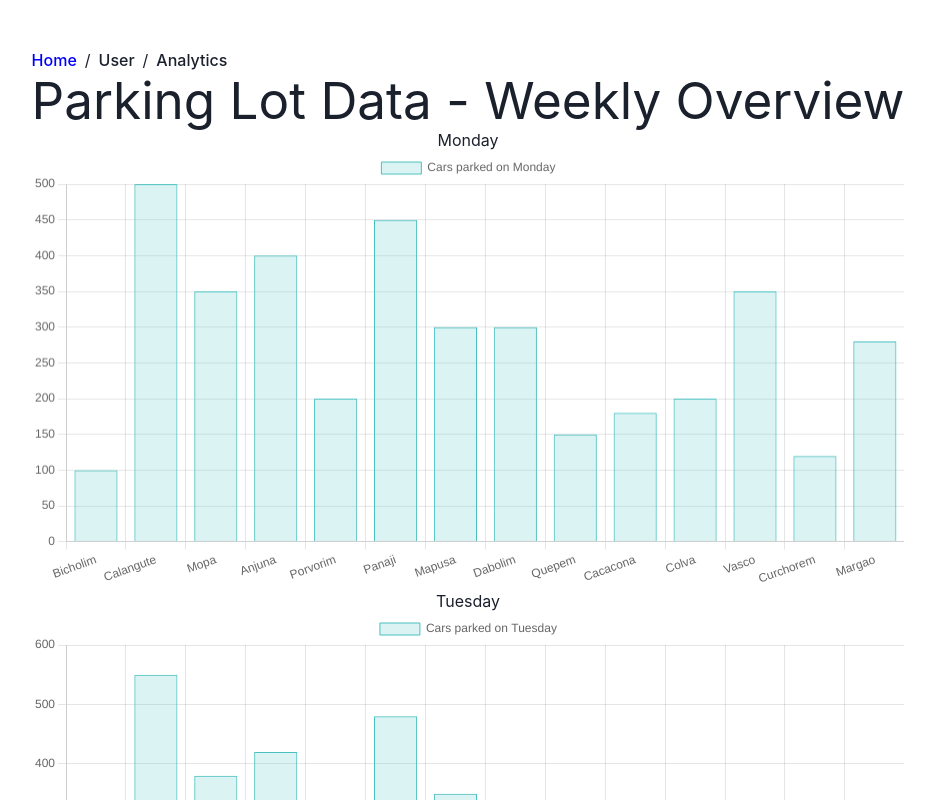
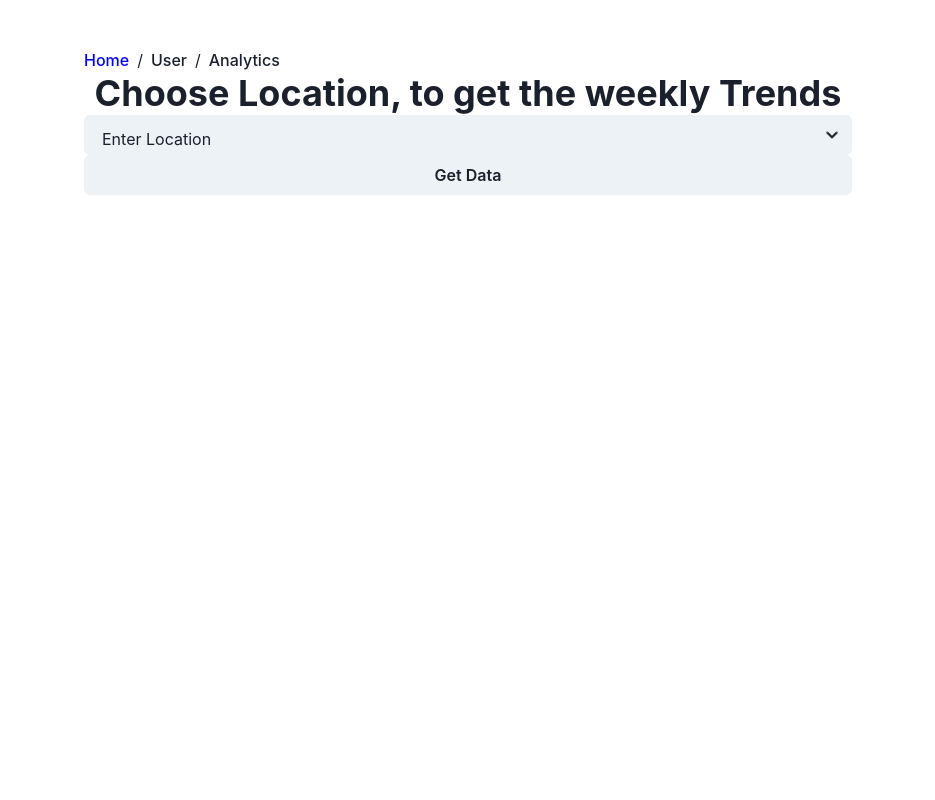
Before and after one commit to yatee-singh/goa-hackathon, a React (Vite) app in the folder frontend/: page /graph in a window 1280 px wide. Shown: the top 800 px of the page, without its empty margins (172-1107 px from the left). Built offline with nearby package versions, Linux system fonts and the light colour scheme.

Commit message:
added graph

```diff
--- a/frontend/package.json
+++ b/frontend/package.json
@@ -13,6 +13,7 @@
     "@chakra-ui/react": "^2.8.2",
     "@react-google-maps/api": "^2.19.3",
     "axios": "^1.7.7",
+    "chart.js": "^4.4.4",
     "flowbite": "^2.5.2",
     "flowbite-react": "^0.10.1",
     "react": "^18.3.1",
--- a/frontend/src/App.css
+++ b/frontend/src/App.css
@@ -16,6 +16,19 @@
 }
 .logo:hover {
   filter: drop-shadow(0 0 2em #646cffaa);
+}
+
+.option{
+  max-width:50vw;
+  margin:autol
+}
+
+.dropdown-container{
+  margin:auto
+}
+.select{
+  width: 60vw;
+  margin:auto;
 }
 .logo.react:hover {
   filter: drop-shadow(0 0 2em #61dafbaa);
--- a/frontend/src/pages/Graph.jsx
+++ b/frontend/src/pages/Graph.jsx
@@ -1,137 +1,136 @@
 import React from 'react';
 import ParkingGraph from './ParkingGraph';
 import Header from '../Normal';
+import '../App.css'
+import { Bar } from 'react-chartjs-2';
+import 'chart.js/auto';
+import { useState } from 'react';
+import { Heading,Flex ,Select,Button} from '@chakra-ui/react';
 
 const Graph = () => {
-  const parkingData = {
-    Monday: [
-      { lot: "Bicholim", cars: 100 },
-      { lot: "Calangute", cars: 500 }, // Popular beach area
-      { lot: "Mopa", cars: 350 }, // Airport, consistent traffic
-      { lot: "Anjuna", cars: 400 }, // Popular for tourists
-      { lot: "Porvorim", cars: 200 },
-      { lot: "Panaji", cars: 450 }, // Capital, high traffic
-      { lot: "Mapusa", cars: 300 },
-      { lot: "Dabolim", cars: 300 },
-      { lot: "Quepem", cars: 150 },
-      { lot: "Cacacona", cars: 180 },
-      { lot: "Colva", cars: 200 },
-      { lot: "Vasco", cars: 350 },
-      { lot: "Curchorem", cars: 120 },
-      { lot: "Margao", cars: 280 },
-    ],
-    Tuesday: [
-      { lot: "Bicholim", cars: 150 },
-      { lot: "Calangute", cars: 550 },
-      { lot: "Mopa", cars: 380 },
-      { lot: "Anjuna", cars: 420 },
-      { lot: "Porvorim", cars: 220 },
-      { lot: "Panaji", cars: 480 },
-      { lot: "Mapusa", cars: 350 },
-      { lot: "Dabolim", cars: 320 },
-      { lot: "Quepem", cars: 180 },
-      { lot: "Cacacona", cars: 200 },
-      { lot: "Colva", cars: 250 },
-      { lot: "Vasco", cars: 320 },
-      { lot: "Curchorem", cars: 130 },
-      { lot: "Margao", cars: 300 },
-    ],
-    Wednesday: [
-      { lot: "Bicholim", cars: 180 },
-      { lot: "Calangute", cars: 600 },
-      { lot: "Mopa", cars: 400 },
-      { lot: "Anjuna", cars: 450 },
-      { lot: "Porvorim", cars: 250 },
-      { lot: "Panaji", cars: 500 },
-      { lot: "Mapusa", cars: 400 },
-      { lot: "Dabolim", cars: 350 },
-      { lot: "Quepem", cars: 200 },
-      { lot: "Cacacona", cars: 220 },
-      { lot: "Colva", cars: 280 },
-      { lot: "Vasco", cars: 380 },
-      { lot: "Curchorem", cars: 140 },
-      { lot: "Margao", cars: 350 },
-    ],
-    Thursday: [
-      { lot: "Bicholim", cars: 220 },
-      { lot: "Calangute", cars: 650 },
-      { lot: "Mopa", cars: 420 },
-      { lot: "Anjuna", cars: 480 },
-      { lot: "Porvorim", cars: 280 },
-      { lot: "Panaji", cars: 550 },
-      { lot: "Mapusa", cars: 450 },
-      { lot: "Dabolim", cars: 400 },
-      { lot: "Quepem", cars: 250 },
-      { lot: "Cacacona", cars: 250 },
-      { lot: "Colva", cars: 300 },
-      { lot: "Vasco", cars: 400 },
-      { lot: "Curchorem", cars: 180 },
-      { lot: "Margao", cars: 380 },
-    ],
-    Friday: [
-      { lot: "Bicholim", cars: 280 },
-      { lot: "Calangute", cars: 750 }, // Friday increase in popular spots
-      { lot: "Mopa", cars: 500 },
-      { lot: "Anjuna", cars: 550 },
-      { lot: "Porvorim", cars: 320 },
-      { lot: "Panaji", cars: 600 },
-      { lot: "Mapusa", cars: 480 },
-      { lot: "Dabolim", cars: 450 },
-      { lot: "Quepem", cars: 280 },
-      { lot: "Cacacona", cars: 300 },
-      { lot: "Colva", cars: 350 },
-      { lot: "Vasco", cars: 480 },
-      { lot: "Curchorem", cars: 220 },
-      { lot: "Margao", cars: 450 },
-    ],
-    Saturday: [
-      { lot: "Bicholim", cars: 350 },
-      { lot: "Calangute", cars: 850 }, // High rush at beaches
-      { lot: "Mopa", cars: 550 },
-      { lot: "Anjuna", cars: 650 }, // Increased tourist traffic
-      { lot: "Porvorim", cars: 380 },
-      { lot: "Panaji", cars: 750 },
-      { lot: "Mapusa", cars: 600 },
-      { lot: "Dabolim", cars: 500 },
-      { lot: "Quepem", cars: 350 },
-      { lot: "Cacacona", cars: 400 },
-      { lot: "Colva", cars: 450 },
-      { lot: "Vasco", cars: 550 },
-      { lot: "Curchorem", cars: 300 },
-      { lot: "Margao", cars: 550 },
-    ],
-    Sunday: [
-      { lot: "Bicholim", cars: 300 },
-      { lot: "Calangute", cars: 900 }, // Peak tourist traffic
-      { lot: "Mopa", cars: 600 },
-      { lot: "Anjuna", cars: 800 },
-      { lot: "Porvorim", cars: 400 },
-      { lot: "Panaji", cars: 850 },
-      { lot: "Mapusa", cars: 700 },
-      { lot: "Dabolim", cars: 650 },
-      { lot: "Quepem", cars: 400 },
-      { lot: "Cacacona", cars: 500 },
-      { lot: "Colva", cars: 600 },
-      { lot: "Vasco", cars: 650 },
-      { lot: "Curchorem", cars: 350 },
-      { lot: "Margao", cars: 650 },
+  const [location,setLocation]=useState();
+
+  // const daysOfWeek = Object.keys(parkingData);
+  const [data, setData] = useState(null);
+  const [error, setError] = useState('');
+
+
+  const fetchData = async () => {
+    try {
+      const response = await fetch('http://localhost:3000/location', {
+        method: 'POST',
+        headers: {
+          'Content-Type': 'application/json',
+        },
+        body: JSON.stringify({ location }),
+      });
+
+      if (response.ok) {
+        const result = await response.json();
+        setData(result[0]);
+        console.log(result) // Assuming the response is an array and we want the first element
+        setError('');
+      } else {
+        const errMessage = await response.json();
+        setError(errMessage.message || 'Something went wrong');
+        setData(null);
+      }
+    } catch (error) {
+      setError('Failed to fetch data');
+      setData(null);
+    }
+  };
+
+  const chartData = data && {
+    labels: ['Monday', 'Tuesday', 'Wednesday', 'Thursday', 'Friday', 'Saturday', 'Sunday'],
+    datasets: [
+      {
+        label: `Average Traffic for ${location}`,
+        data: [
+          data.monPerEntry,
+          data.tuePerEntry,
+          data.wedPerEntry,
+          data.thuPerEntry,
+          data.friPerEntry,
+          data.satPerEntry,
+          data.sunPerEntry
+        ],
+        backgroundColor: [
+          'rgba(255, 99, 132, 0.6)',
+          'rgba(54, 162, 235, 0.6)',
+          'rgba(255, 206, 86, 0.6)',
+          'rgba(75, 192, 192, 0.6)',
+          'rgba(153, 102, 255, 0.6)',
+          'rgba(255, 159, 64, 0.6)',
+          'rgba(199, 199, 199, 0.6)',
+        ],
+        borderColor: [
+          'rgba(255, 99, 132, 1)',
+          'rgba(54, 162, 235, 1)',
+          'rgba(255, 206, 86, 1)',
+          'rgba(75, 192, 192, 1)',
+          'rgba(153, 102, 255, 1)',
+          'rgba(255, 159, 64, 1)',
+          'rgba(199, 199, 199, 1)',
+        ],
+        borderWidth: 1,
+      },
     ],
   };
 
-
-
-  const daysOfWeek = Object.keys(parkingData);
+  const handleSubmit = (e) => {
+    console.log(location)
+    e.preventDefault();
+    if (location) {
+      fetchData();
+    } else {
+      setError('Location is required');
+    }
+  };
 
   return (
     <div className='px-4 py-6 md:px-8 md:py-12 height:100vh'>
       <Header/>
-      <h1>Parking Lot Data - Weekly Overview</h1>
+      <Flex direction={'column'}>
+        <Heading>
+          Choose Location, to get the weekly Trends
+        </Heading>
+        <div className='dropdown-container'>
+    <Select variant='filled' placeholder='Enter Location' width={'60vw'} onChange={(e)=>{setLocation(e.target.value)}} >
+          <option className='option' value={'Panaji'}>
+            Panjim
+          </option>
+          <option className='option' value={'Porvorim'}>
+            Panjim
+          </option>
+          <option className='option' value={'Vasco'}>
+            Vasco
+          </option>
+        </Select>
+
+        <Button width={'60vw'} onClick={handleSubmit}>
+          Get Data
+        </Button>
+        </div>
+
+      </Flex>
+      {/* <h1>Parking Lot Data - Weekly Overview</h1>
       {daysOfWeek.map((day) => (
         <div key={day}>
           <h2>{day}</h2>
           <ParkingGraph data={parkingData[day]} day={day} />
         </div>
-      ))}
+      ))} */}
+       {error && <p style={{ color: 'red' }}>{error}</p>}
+
+      {data && (
+        <div>
+          <h2>Traffic Data for {location}</h2>
+          <Bar data={chartData}  />
+        </div>
+      )}
+
+
     </div>
   );
 };
--- a/frontend/src/pages/Pol.jsx
+++ b/frontend/src/pages/Pol.jsx
@@ -1,6 +1,7 @@
 import React, { useState } from 'react';
 import Header from '../Normal';
 import axios from 'axios';
+import "../App.css"
 import { Button, Flex, Heading, Select } from '@chakra-ui/react';
 import {
   Table,
@@ -46,7 +47,7 @@ function Pol ()  {
     <Flex>
      <Select placeholder='Enter Day' onChange={(e)=>{useDay(e.target.value)}} flex="0.7" marginLeft="10px" marginBottom={"30px"} marginTop={"10px"}>
     <option value="Monday">Monday</option>
-        <option value="Tuesday">Tuesday</option>
+        <option value="Tuesday" className='option'>Tuesday</option>
         <option value="Wednesday">Wednesday</option>
         <option value="Thursday">Thursday</option>
         <option value="Friday">Friday</option>
--- a/frontend/src/pages/Search.jsx
+++ b/frontend/src/pages/Search.jsx
@@ -24,6 +24,7 @@ import {
 import { useRef, useState, useEffect } from 'react'
 import MapLocations from './MapLocations';
 import Roote from './Roote';
+import Tab from './table';
 function Search() {
   const navigate = useNavigate();
   const { isLoaded } = useJsApiLoader({
@@ -210,10 +211,13 @@ function Search() {
     setViewMap(1)
   }
   return (
-    <div style={{ width: '412px', height: '917px', padding: '0' }} className="flex flex-col">
+    <div className='flex flex-col'  >
 
 
+<div className='px-4 pt-6 md:px-8 md:py-12 '>
    <Header />
+</div>
+
 
       <Flex flexDirection={"column"} height={"100%"} >
 
@@ -224,9 +228,9 @@ function Search() {
 
 
 
-      <Flex alignItems={'center'} padding={"10px"} className="w-full">
+      <Flex alignItems={'center'} padding={"1em"}  className="w-full">
   <Autocomplete className="w-[70%]">
-    <Input ref={originRef} placeholder='Enter your location' size='lg' height="40px" />
+    <Input ref={originRef} placeholder='Locality of Parking' size='lg' height="40px" />
   </Autocomplete>
   <Button onClick={handleSearch} className="w-[30%] h-[50px]" style={{ marginLeft: 0 }}>
     Search
@@ -241,12 +245,12 @@ function Search() {
 
 
 
-        {viewMap == 3 ? <></> : <span class="float-right"><a onClick={() => { switchView(viewMap) }}>Switch View</a></span>}
+        {viewMap == 3 ? <></> : <span className="float-right pb-2"><a onClick={() => { switchView(viewMap) }}>Switch View</a></span>}
 
         {viewMap == 1 ?
           <>
             {filter.length == 0 ?
-              <div className="relative overflow-x-auto">
+              <div className="relative overflow-x-auto px-1">
                 <table className="text-sm text-left rtl:text-right text-gray-500 dark:text-gray-400" style={{ width: '100%' }}>
                   <thead className="text-sm text-gray-700 uppercase bg-gray-50 dark:bg-gray-700 dark:text-gray-400">
                     <tr>
@@ -273,49 +277,76 @@ function Search() {
                 </table>
               </div>
              :
-             <div className="relative overflow-x-auto">
+          //    <div className="relative overflow-x-auto px-1">
+          //    <table className="text-sm text-left rtl:text-right text-gray-500 dark:text-gray-400" style={{ width: '100%' }}>
+          //      <thead className="text-sm text-gray-700 uppercase bg-gray-50 dark:bg-gray-700 dark:text-gray-400">
+          //        <tr>
+          //          {/* 50% width for Parking Lot */}
+          //          <th scope="col" className="px-4 py-3 w-5/10 text-center" >
+          //            Parking Lot
+          //          </th>
+
+          //          {/* 20% width for Availability, truncated text with ellipsis */}
+          //          <th scope="col" className="px-2 py-3 w-2/10 text-center" style={{ width: '20%', whiteSpace: 'nowrap', overflow: 'hidden', textOverflow: 'ellipsis' }} title="Availability">
+          //            Availibilty
+          //          </th>
+
+          //          {/* 20% width for Distance, truncated text with ellipsis */}
+          //          <th scope="col" className="px-2 py-3 text-center" style={{ width: '20%', whiteSpace: 'nowrap', overflow: 'hidden', textOverflow: 'ellipsis' }} title="Distance">
+          //            Distance
+          //          </th>
+
+          //          {/* 10% width for Route */}
+          //          <th scope="col" className="px-2 py-3 text-center" style={{ width: '10%', whiteSpace: 'nowrap', overflow: 'hidden', textOverflow: 'ellipsis' }} title="Route">
+          //            Route
+          //          </th>
+          //        </tr>
+          //      </thead>
+          //      <tbody>
+          //        {filter.map((location, index) => (
+          //          <tr key={index} className="bg-white border-b dark:bg-gray-800 dark:border-gray-700">
+          //            {/* Parking Lot Column (50%) */}
+          //            <td className="px-4 py-3 text-center font-medium text-gray-900 whitespace-normal dark:text-white" style={{ width: '50%' }}>
+          //              {location.Address}
+          //            </td>
+          //            {/* Availability Column (20%) */}
+          //            <td className="px-2 py-3 text-center" style={{ width: '20%' }}>
+          //              {location.Cars}
+          //            </td>
+          //            {/* Distance Column (20%) */}
+          //            <td className="px-2 py-3 text-center" style={{ width: '20%' }}>
+          //              {location.distance}
+          //            </td>
+          //            {/* Route Column (10%) */}
+          //            <td className="px-2 py-3 text-center" style={{ width: '10%' }}>
+          //              <Button background={'blue'} onClick={() => handleNavigate(location)} />
+          //            </td>
+          //          </tr>
+          //        ))}
+          //      </tbody>
+          //    </table>
+          //  </div>
+
+           <div className="relative overflow-x-auto px-1">
                 <table className="text-sm text-left rtl:text-right text-gray-500 dark:text-gray-400" style={{ width: '100%' }}>
                   <thead className="text-sm text-gray-700 uppercase bg-gray-50 dark:bg-gray-700 dark:text-gray-400">
                     <tr>
-                   {/* 50% width for Parking Lot */}
-                   <th scope="col" className="px-4 py-3 w-5/10 text-center" >
+                      <th scope="col" className="px-4 py-3 w-7/10"> {/* 70% width */}
                         Parking Lot
                       </th>
-
-                   {/* 20% width for Availability, truncated text with ellipsis */}
-                   <th scope="col" className="px-2 py-3 w-2/10 text-center" style={{ width: '20%', whiteSpace: 'nowrap', overflow: 'hidden', textOverflow: 'ellipsis' }} title="Availability">
-                     Availibilty
-                   </th>
-
-                   {/* 20% width for Distance, truncated text with ellipsis */}
-                   <th scope="col" className="px-2 py-3 text-center" style={{ width: '20%', whiteSpace: 'nowrap', overflow: 'hidden', textOverflow: 'ellipsis' }} title="Distance">
-                     Distance
-                   </th>
-
-                   {/* 10% width for Route */}
-                   <th scope="col" className="px-2 py-3 text-center" style={{ width: '10%', whiteSpace: 'nowrap', overflow: 'hidden', textOverflow: 'ellipsis' }} title="Route">
-                     Route
+                      <th scope="col" className="px-4 py-3 w-3/10"> {/* 30% width */}
+                        Availability
                       </th>
                     </tr>
                   </thead>
                   <tbody>
                     {filter.map((location, index) => (
                   <tr key={index} className="bg-white border-b dark:bg-gray-800 dark:border-gray-700">
-                     {/* Parking Lot Column (50%) */}
-                     <td className="px-4 py-3 text-center font-medium text-gray-900 whitespace-normal dark:text-white" style={{ width: '50%' }}>
-                       {location.Address}
+                        <td className="px-4 py-3 w-7/10 font-medium text-gray-900 whitespace-normal dark:text-white">
+                          <Tab location={location}/>
                         </td>
-                     {/* Availability Column (20%) */}
-                     <td className="px-2 py-3 text-center" style={{ width: '20%' }}>
+                        <td className="px-4 py-3 w-3/10">
                           {location.Cars}
-                     </td>
-                     {/* Distance Column (20%) */}
-                     <td className="px-2 py-3 text-center" style={{ width: '20%' }}>
-                       {location.distance}
-                     </td>
-                     {/* Route Column (10%) */}
-                     <td className="px-2 py-3 text-center" style={{ width: '10%' }}>
-                       <Button background={'blue'} onClick={() => handleNavigate(location)} />
                         </td>
                       </tr>
                  ))}
--- a/frontend/src/pages/table.jsx
+++ b/frontend/src/pages/table.jsx
@@ -2,17 +2,18 @@ import { Button, Flex ,Box, Heading} from '@chakra-ui/react';
 import React from 'react';
 
 function Tab (props)  {
+  // const props={Address:"serggerwergw sdggggggggggggggggggw ergh",Cars:"23",distance:"dsfjbg km"}
   return (
-    <Flex direction={'column'} paddingY={'4em'}>
+    <Flex direction={'column'} width={'-moz-fit-content'}>
         <Box>
- <Heading as='h2' size='xl'>
-  {props.Address}
+ <Heading as='h6' size={'xs'}>
+  {props.location.Address}
   </Heading>
         </Box>
-        <Flex direction={'row'} paddingX={'4em'} justifyItems={'flex-start'}>
-<Box padding={'1em'}> {props.Address}</Box>
-<Box padding={'1em'}>r{props.distance}</Box>
-<Box padding={'1em'}><Button>route</Button></Box>
+        <Flex direction={'row'}  justifyItems={'baseline'} justifyContent={'space-between'}>
+
+<Box padding={'1em'}>{props.location.distance}</Box>
+<Box padding={'1em'}><Button height={'-moz-max-content'}>route</Button></Box>
         </Flex>
 
 
```
Also changed, not shown: 1 other file (tests, documents, lock files or other folders). Lines whose indentation alone changed are shown as unchanged.
